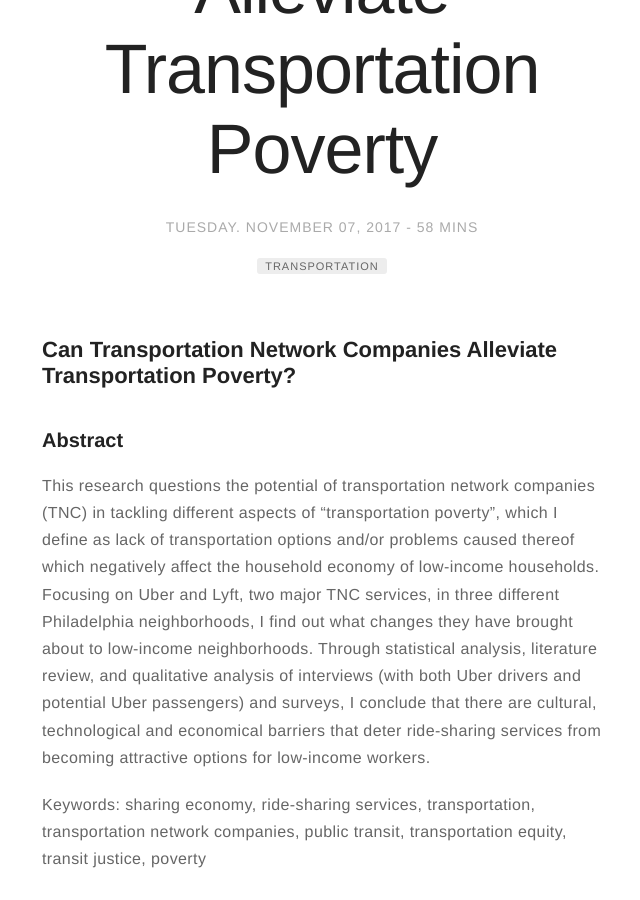
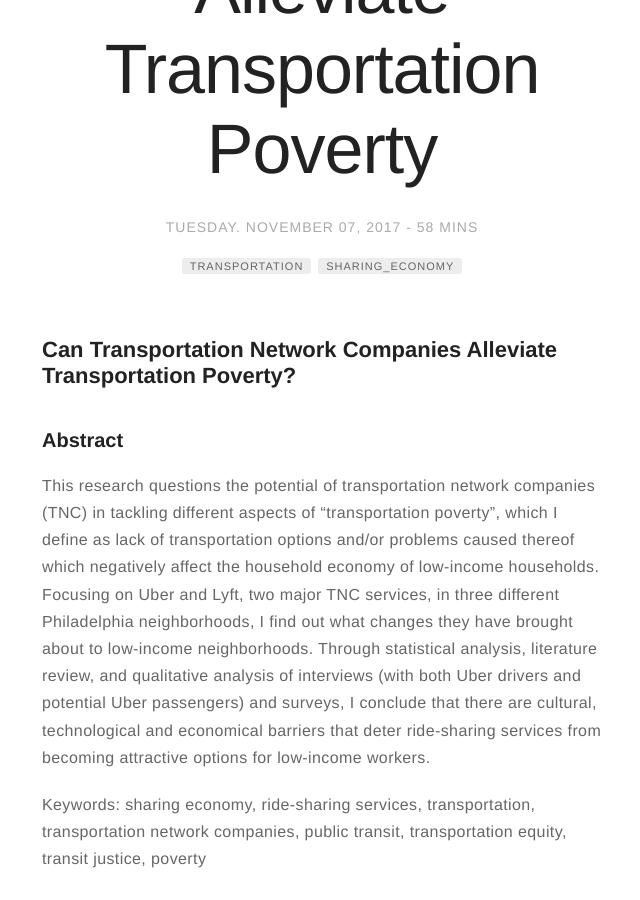
Before and after one commit to soyoungpark/soyoungpark.github.io, a Jekyll site: the page built from _posts/2017-11-07-can-transportation-network-companies-alleviate-transportation-poverty.markdown, in a window 1280 px wide and 900 px high, scrolled down 663 px. Shown: the whole window, without its empty margins (318-958 px from the left). Built offline with Jekyll 4.4.1, drawn with Linux system fonts in a browser that asks for light colours; comment, search, counter and statistics services are not loaded.

Commit message:
new post

```diff
--- a/_posts/2017-11-07-can-transportation-network-companies-alleviate-transportation-poverty.markdown
+++ b/_posts/2017-11-07-can-transportation-network-companies-alleviate-transportation-poverty.markdown
@@ -2,7 +2,9 @@
 title: "Can Transportation Network Companies Alleviate Transportation Poverty"
 layout: post
 date: 2017-11-07 11:41
-tag: transportation
+tag:
+- transportation
+- sharing_economy
 image: /assets/images/urbs/rideshare.png
 headerImage: true
 projects: true
```
